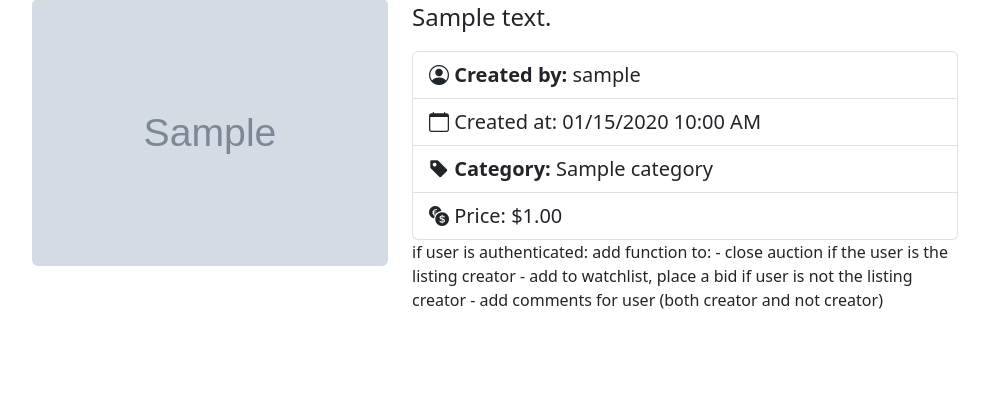
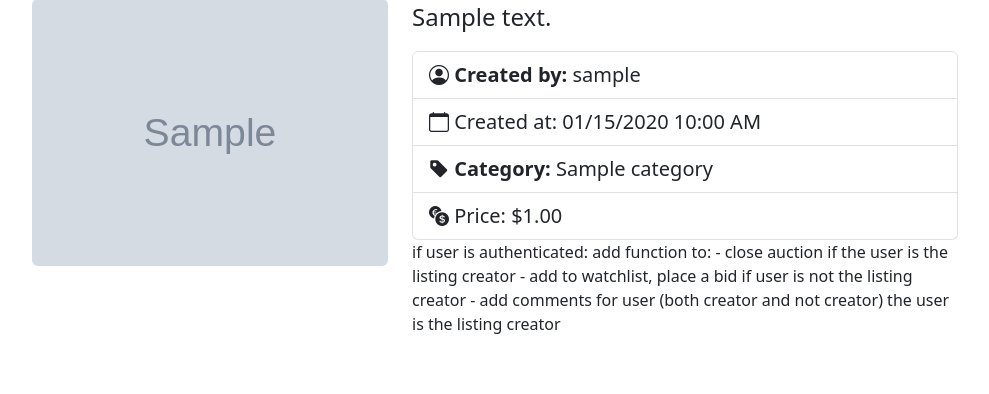
Before and after one commit to dtettarasar/cs50w-pset2, a Django app: page /view-listing/1/ in a window 1280 px wide. Shown: the part 315-709 px from the top of the page, without its empty margins (50-1039 px from the left). Run offline with Django 3.2, Linux system fonts and the light colour scheme; a user stored in the database is signed in; tables that the repository leaves empty hold one stand-in row (values such as "Sample post"); grey boxes marked "Sample" are stand-in pictures; some libraries are stand-ins or nearby versions.

Commit message:
view listing template: add condition to check if user is listing creator

```diff
--- a/auctions/templates/auctions/view_listing.html
+++ b/auctions/templates/auctions/view_listing.html
@@ -66,6 +66,16 @@
 
                             - add comments for user (both creator and not creator)
 
+                            {% if user_is_listing_creator %}
+
+                                the user is the listing creator
+
+                            {% else %}
+
+                                the user is not the listing creator
+
+                            {% endif %}
+
                     {% else %}
 
                             Not signed in. we can add a message to invite user to register or login, to access features
```
